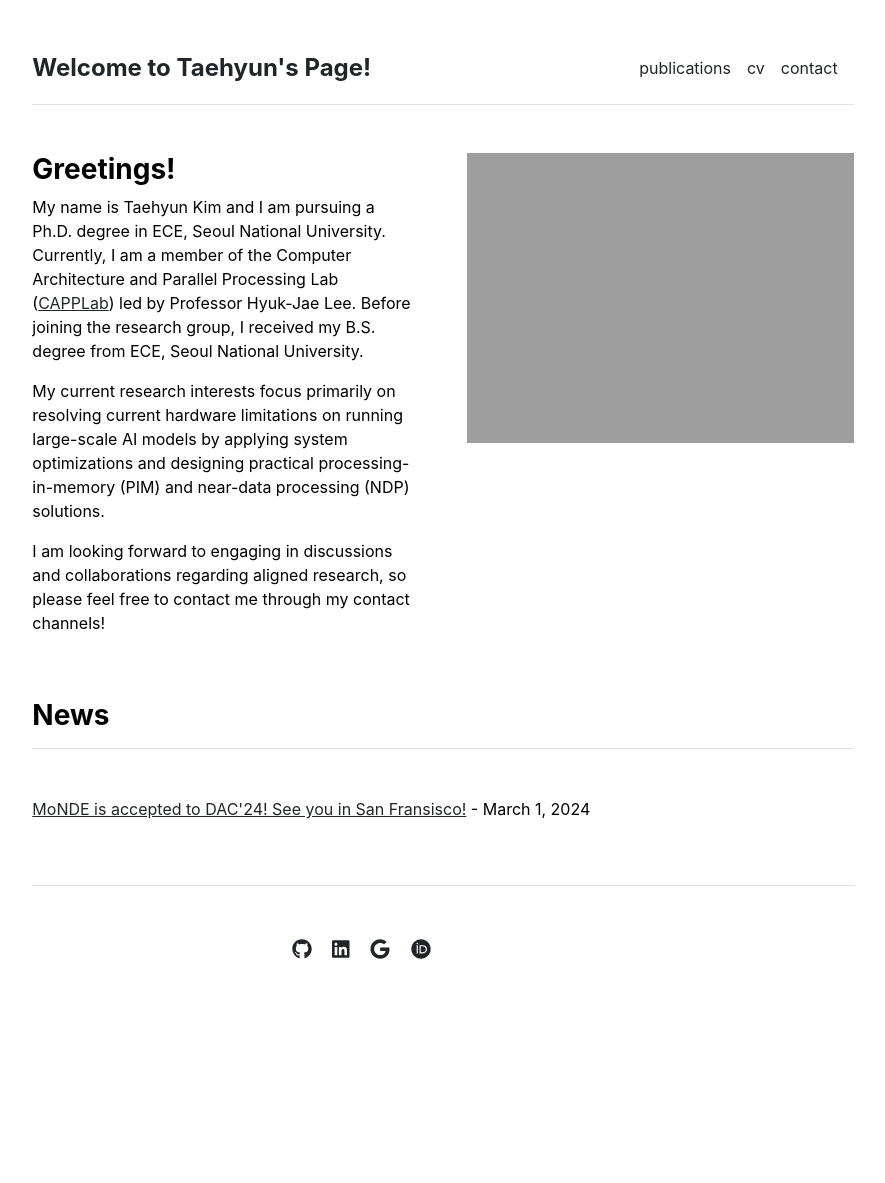
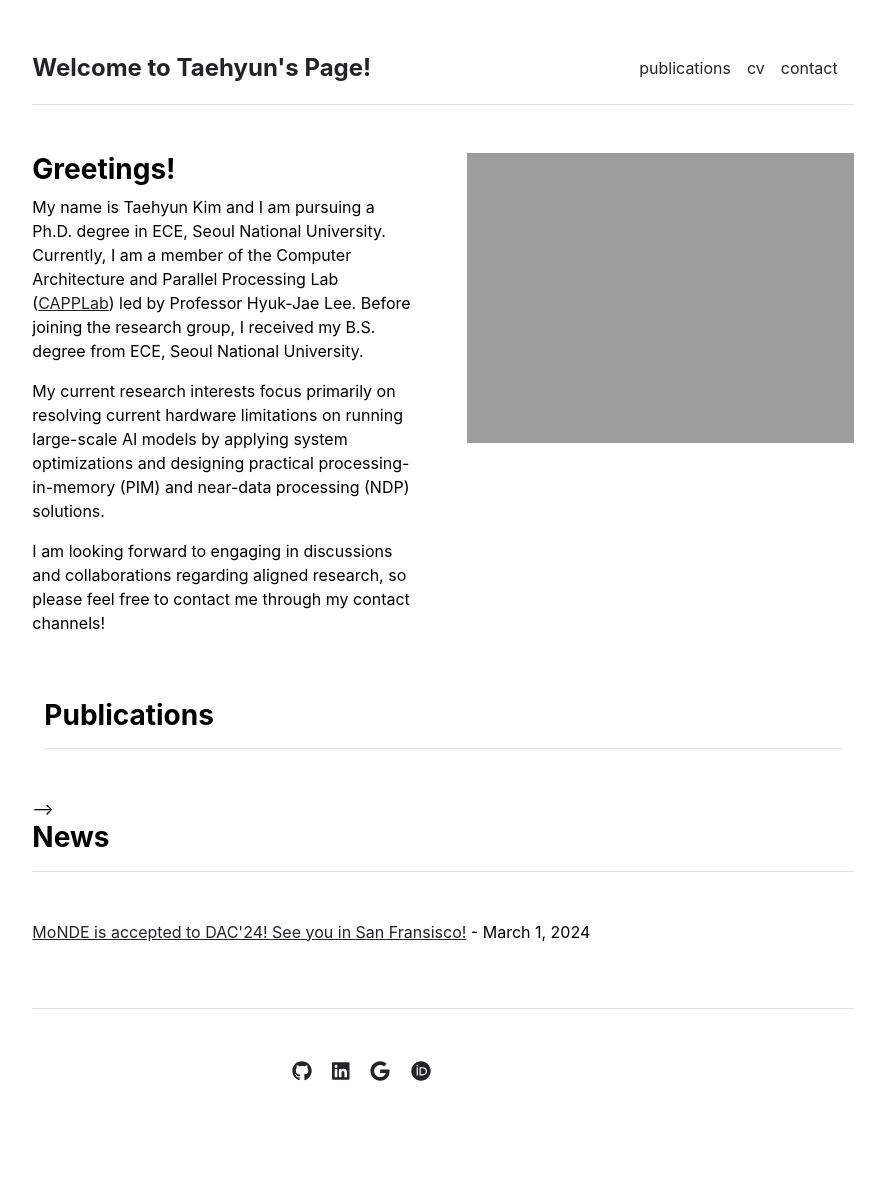
Before and after one commit to taehyunzzz/taehyunzzz.github.io, a Jekyll site: the page built from index.md, in a window 1280 px wide. Shown: the whole page, without its empty margins (197-1082 px from the left). Built offline with Jekyll 4.4.1, drawn with Linux system fonts in a browser that asks for light colours; before the commit the page ends 1060 px from its top, so only the background shows below that.

Commit message:
DEBUG: test38

```diff
--- a/_includes/publications.html
+++ b/_includes/publications.html
@@ -1,5 +1,6 @@
-<div class="row g-5 mb-5">
-  <div>
+<!-- <div class="row g-5 mb-5"> -->
+<div class="container">
+  <!-- <div> -->
     <h3 class="fw-bold border-bottom pb-3 mb-5">Publications</h3>
     {% if page.title == "Home" %}
       {% for item in site.data.publications.featured %}
@@ -47,5 +48,5 @@
         <br>
       {% endfor %}
     {% endif %}
-  </div>
+  <!-- </div> -->
 </div>
```
